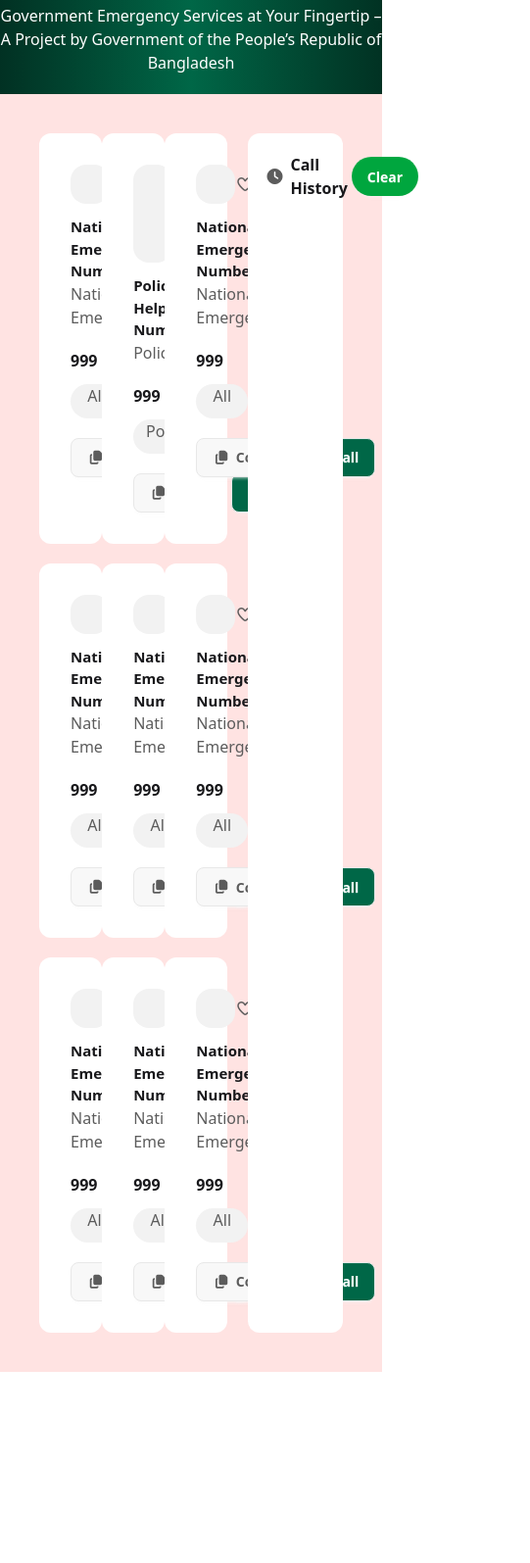
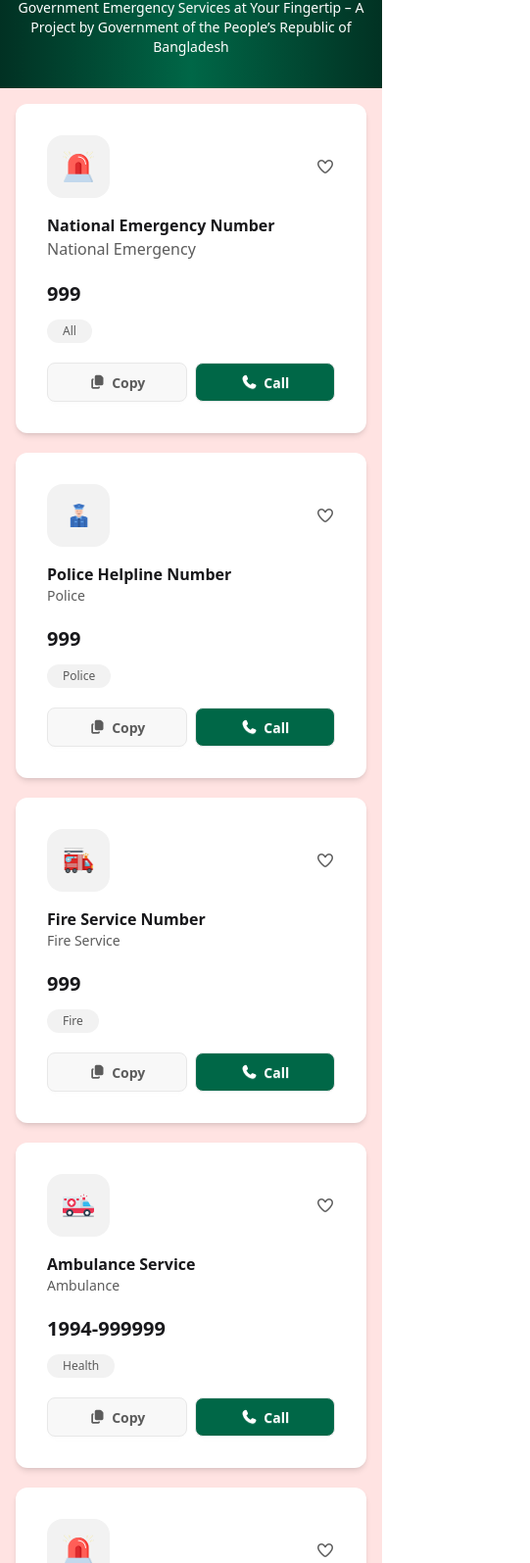
Before and after one commit to Noman6542/five-assingment-emergency-Hotline, a plain HTML site: page index.html in a window 390 px wide. Shown: the part 342-1937 px from the top of the page at 98% size, 541 px wide, since content can reach past the window. Before the commit the page ends 1742 px from the top, so only its background shows below. Drawn offline with nearby package versions, Linux system fonts and the light colour scheme.

Commit message:
added the mobile responsibe

```diff
--- a/index.html
+++ b/index.html
@@ -9,28 +9,30 @@
   <title>Document</title>
 </head>
 <body>
+
   <header>
     <nav>
-      <div class="nav-parent flex justify-between items-center py-5 px-10">
+      <div class="nav-parent flex flex-col md:flex-row justify-between items-center py-5 px-4 md:px-10">
 
-        <div class="left-parent flex items-center gap-3 ">
+        <div class="left-parent flex items-center gap-3 mb-4 md:mb-0 ">
           <div>
             <img class="w-[50px] h-[50px]" src="./assets/logo.png" alt="" srcset="">
           </div>
-          <div class="font-bold text-[#006747]">
+          <div class="font-bold text-[#006747] text-center md:text-left">
             <h1>Emergency <br> Service</h1>
           </div>
 
         </div>
 
-        <div class="right-parent flex gap-5">
-          <div class="flex items-center bg-[#41ff6b1a] w-[120px] h-[50px] p-5 justify-between rounded-[50px]">
+        <div class="right-parent flex gap-2 md:gap-5 flex-wrap justify-center">
+
+          <div class="flex items-center bg-[#41ff6b1a] p-3 rounded-[50px] w-[110px] sm:w-[120px] justify-between">
             <div class="font-bold"> <h1>0</h1></div>
             <div> <img class="w-[30px] h-[30px]" src="./assets/heart.png" alt="" srcset=""></div>
 
           </div>
 
-          <div class="flex items-center bg-[#41ff6b1a] w-[120px] h-[50px] p-5 justify-between rounded-[50px]">
+          <div class="flex items-center bg-[#41ff6b1a] p-3 rounded-[50px] w-[110px] sm:w-[120px] justify-between">
             <div class="font-bold"> <h1>100</h1></div>
             <div> <img class="w-[30px] h-[30px]" src="./assets/coin.png" alt="" srcset=""></div>
 
@@ -53,39 +55,38 @@
   </header>
   <main>
     <!-- banner  -->
-    <section class="text-center text-white bg-gradient-to-r from-[#013123] via-[#006747] to-[#013223] py-5 ">
+    <section class="text-center text-white bg-gradient-to-r from-[#013123] via-[#006747] to-[#013223] py-8 px-4 md:px-10 ">
       <img class="mx-auto w-[92px] h-[92px]" src="./assets/logo-dark.png" alt="" srcset="">
-      <h1 class="mt-3 font-bold text-[40px]">Emergency Service Directory</h1>
-      <p class="mt-3">Government Emergency Services at Your Fingertip – A Project by Government of the People’s Republic of Bangladesh</p>
+      <h1 class="mt-3 font-bold text-2xl sm:text-3xl md:text-4xl">Emergency Service Directory</h1>
+      <p class="mt-3 text-sm sm:text-base">Government Emergency Services at Your Fingertip – A Project by Government of the People’s Republic of Bangladesh</p>
     </section>
 
+    <!-- box content  -->
+     <section class="bg-[#ffe3e2] flex flex-col lg:flex-row p-4 md:p-10 gap-5">
+
+     <div class="grid-parent w-full lg:w-[75%] grid grid-cols-1 sm:grid-cols-2 lg:grid-cols-3 gap-5">
+
+      <!-- emergency number  -->
+       <div class="parents-box bg-white rounded-xl p-8 shadow-md">
 
 
-    <!-- box content  -->
-     <section class="bg-[#ffe3e2] flex justify-between">
-     <div class="grid-parent gap-5 grid grid-cols-3 w-full m-10">
-
-      <!-- emergency number  -->
-       <div class="parents-box bg-white rounded-[12px] p-8">
-
-
-        <div class="">
-        <div class="box-top-parent flex justify-between items-center">
-          <div class=" bg-[#f2f2f2] rounded-[16px] p-5"><img class="" src="./assets/emergency.png" alt="" srcset=""></div>
+        <div>
+        <div class="box-top-parent flex justify-between items-center mb-4">
+          <div class=" bg-[#f2f2f2] rounded-[16px] p-4"><img class="w-8 h-8" src="./assets/emergency.png" alt="" srcset=""></div>
           <div><i class="fa-regular fa-heart text-[#5c5c5c]"></i></div>
 
         </div>
 
          <div class="mt-3">
-           <h1 class="font-bold text-[15px]">National Emergency Number</h1>
+           <h1 class="font-bold text-base md:text-lg">National Emergency Number</h1>
           <p class="text-[#5c5c5c]">National Emergency</p>
 
 
          </div>
 
 
-         <h1 class="font-bold mt-5">999</h1>
-          <p class="bg-[#f2f2f2] rounded-[50px] w-[53px] h-[35px] text-center items-center text-[#5c5c5c] mt-3">All</p>
+         <h1 class="font-bold text-xl md:text-2xl mt-5">999</h1>
+          <p class="bg-[#f2f2f2] rounded-full w-fit px-4 py-1 text-center text-[#5c5c5c] text-xs md:text-sm mt-3 flex items-center justify-center">All</p>
       </div>
 
 
@@ -101,26 +102,26 @@
 
       <!-- Police Helpline Number  -->
 
-       <div class="parents-box bg-white rounded-[12px] p-8">
+       <div class="parents-box bg-white rounded-xl p-8 shadow-md">
 
 
-        <div class="">
-        <div class="box-top-parent flex justify-between items-center">
-          <div class=" bg-[#f2f2f2] rounded-[16px] p-5"><img class=" w-15 h-15" src="./assets/police.png" alt="" srcset=""></div>
+        <div>
+        <div class="flex justify-between items-center mb-4">
+          <div class=" bg-[#f2f2f2] rounded-[16px] p-4"><img class=" w-8 h-8" src="./assets/police.png" alt="" srcset=""></div>
           <div><i class="fa-regular fa-heart text-[#5c5c5c]"></i></div>
 
         </div>
 
          <div class="mt-3">
-           <h1 class="font-bold text-[15px]">Police Helpline Number</h1>
-          <p class="text-[#5c5c5c]">Police</p>
+           <h1 class="font-bold text-base md:text-lg">Police Helpline Number</h1>
+          <p class="text-[#5c5c5c] text-sm md:text-base">Police</p>
 
 
          </div>
 
 
-         <h1 class="font-bold mt-5">999</h1>
-          <p class="bg-[#f2f2f2] rounded-[50px] w-[70px] h-[35px] text-center items-center text-[#5c5c5c] mt-3">Police</p>
+         <h1 class="font-bold text-xl md:text-2xl mt-5">999</h1>
+          <p class="bg-[#f2f2f2] rounded-full w-fit px-4 py-1 text-center text-[#5c5c5c] text-xs md:text-sm mt-3 flex items-center justify-center">Police</p>
       </div>
 
 
@@ -133,26 +134,28 @@
       </div>
 
       </div>
-       <div class="parents-box bg-white rounded-[12px] p-8">
+
+      <!-- Fire Service Number  -->
+       <div class="parents-box bg-white rounded-xl p-8 shadow-md">
 
 
         <div class="">
-        <div class="box-top-parent flex justify-between items-center">
-          <div class=" bg-[#f2f2f2] rounded-[16px] p-5"><img class="" src="./assets/emergency.png" alt="" srcset=""></div>
+        <div class="flex justify-between items-center mb-4">
+          <div class=" bg-[#f2f2f2] rounded-[16px] p-4"><img class="w-8 h-8" src="./assets/fire-service.png" alt="" srcset=""></div>
           <div><i class="fa-regular fa-heart text-[#5c5c5c]"></i></div>
 
         </div>
 
          <div class="mt-3">
-           <h1 class="font-bold text-[15px]">National Emergency Number</h1>
-          <p class="text-[#5c5c5c]">National Emergency</p>
+           <h1 class="font-bold text-base md:text-lg">Fire Service Number</h1>
+          <p class="text-[#5c5c5c] text-sm md:text-base">Fire Service</p>
 
 
          </div>
 
 
-         <h1 class="font-bold mt-5">999</h1>
-          <p class="bg-[#f2f2f2] rounded-[50px] w-[53px] h-[35px] text-center items-center text-[#5c5c5c] mt-3">All</p>
+         <h1 class="font-bold text-xl md:text-2xl mt-5">999</h1>
+          <p class="bg-[#f2f2f2] rounded-full w-fit px-4 py-1 text-center text-[#5c5c5c] text-xs md:text-sm mt-3 flex items-center justify-center">Fire</p>
       </div>
 
 
@@ -165,26 +168,29 @@
       </div>
 
       </div>
-       <div class="parents-box bg-white rounded-[12px] p-8">
+
+      <!-- Ambulance Service  -->
+
+       <div class="parents-box bg-white rounded-xl p-8 shadow-md">
 
 
         <div class="">
-        <div class="box-top-parent flex justify-between items-center">
-          <div class=" bg-[#f2f2f2] rounded-[16px] p-5"><img class="" src="./assets/emergency.png" alt="" srcset=""></div>
+        <div class="flex justify-between items-center mb-4">
+          <div class=" bg-[#f2f2f2] rounded-[16px] p-4"><img class="w-8 h-8" src="./assets/ambulance.png" alt="" srcset=""></div>
           <div><i class="fa-regular fa-heart text-[#5c5c5c]"></i></div>
 
         </div>
 
          <div class="mt-3">
-           <h1 class="font-bold text-[15px]">National Emergency Number</h1>
-          <p class="text-[#5c5c5c]">National Emergency</p>
+           <h1 class="font-bold text-base md:text-lg">Ambulance Service</h1>
+          <p class="text-[#5c5c5c] text-sm md:text-base">Ambulance</p>
 
 
          </div>
 
 
-         <h1 class="font-bold mt-5">999</h1>
-          <p class="bg-[#f2f2f2] rounded-[50px] w-[53px] h-[35px] text-center items-center text-[#5c5c5c] mt-3">All</p>
+         <h1 class="font-bold text-xl md:text-2xl mt-5">1994-999999</h1>
+          <p class="bg-[#f2f2f2] rounded-full w-fit px-4 py-1 text-center text-[#5c5c5c] text-xs md:text-sm mt-3 flex items-center justify-center">Health</p>
       </div>
 
 
@@ -197,26 +203,31 @@
       </div>
 
       </div>
-       <div class="parents-box bg-white rounded-[12px] p-8">
+
+
+        <!-- women child  -->
+
+
+       <div class="parents-box bg-white rounded-xl p-8 shadow-md">
 
 
         <div class="">
         <div class="box-top-parent flex justify-between items-center">
-          <div class=" bg-[#f2f2f2] rounded-[16px] p-5"><img class="" src="./assets/emergency.png" alt="" srcset=""></div>
+          <div class=" bg-[#f2f2f2] rounded-[16px] p-4"><img class="w-8 h-8" src="./assets/emergency.png" alt="" srcset=""></div>
           <div><i class="fa-regular fa-heart text-[#5c5c5c]"></i></div>
 
         </div>
 
          <div class="mt-3">
-           <h1 class="font-bold text-[15px]">National Emergency Number</h1>
-          <p class="text-[#5c5c5c]">National Emergency</p>
+           <h1 class="font-bold text-base md:text-lg">Women & Child Helpline</h1>
+          <p class="text-[#5c5c5c] text-sm md:text-base">Women & Child Helpline</p>
 
 
          </div>
 
 
-         <h1 class="font-bold mt-5">999</h1>
-          <p class="bg-[#f2f2f2] rounded-[50px] w-[53px] h-[35px] text-center items-center text-[#5c5c5c] mt-3">All</p>
+         <h1 class="font-bold text-xl md:text-2xl mt-5">109</h1>
+          <p class=" bg-[#f2f2f2] rounded-full w-fit px-4 py-1 text-center text-[#5c5c5c] text-xs md:text-sm mt-3 flex items-center justify-center">Help</p>
       </div>
 
 
@@ -229,26 +240,31 @@
       </div>
 
       </div>
-       <div class="parents-box bg-white rounded-[12px] p-8">
+
+
+      <!-- Anti-Corruption Helpline  -->
+
+
+       <div class="parents-box bg-white rounded-xl p-8 shadow-md">
 
 
         <div class="">
-        <div class="box-top-parent flex justify-between items-center">
-          <div class=" bg-[#f2f2f2] rounded-[16px] p-5"><img class="" src="./assets/emergency.png" alt="" srcset=""></div>
+        <div class="flex justify-between items-center mb-4">
+          <div class=" bg-[#f2f2f2] rounded-[16px] p-4"><img class="w-8 h-8" src="./assets/emergency.png" alt="" srcset=""></div>
           <div><i class="fa-regular fa-heart text-[#5c5c5c]"></i></div>
 
         </div>
 
          <div class="mt-3">
-           <h1 class="font-bold text-[15px]">National Emergency Number</h1>
-          <p class="text-[#5c5c5c]">National Emergency</p>
+           <h1 class="font-bold text-base md:text-lg">Anti-Corruption Helpline</h1>
+          <p class="text-[#5c5c5c] text-sm md:text-base">Anti-Corruption</p>
 
 
          </div>
 
 
-         <h1 class="font-bold mt-5">999</h1>
-          <p class="bg-[#f2f2f2] rounded-[50px] w-[53px] h-[35px] text-center items-center text-[#5c5c5c] mt-3">All</p>
+         <h1 class="font-bold text-xl md:text-2xl mt-5">106</h1>
+          <p class="bg-[#f2f2f2] rounded-full w-fit px-4 py-1 text-center text-[#5c5c5c] text-xs md:text-sm mt-3 flex items-center justify-center">Govt.</p>
       </div>
 
 
@@ -261,26 +277,31 @@
       </div>
 
       </div>
-       <div class="parents-box bg-white rounded-[12px] p-8">
+
+
+      <!-- Electricity Helpline  -->
+
+
+       <div class="parents-box bg-white rounded-xl p-8 shadow-md">
 
 
         <div class="">
-        <div class="box-top-parent flex justify-between items-center">
-          <div class=" bg-[#f2f2f2] rounded-[16px] p-5"><img class="" src="./assets/emergency.png" alt="" srcset=""></div>
+        <div class="flex justify-between items-center mb-4">
+          <div class=" bg-[#f2f2f2] rounded-[16px] p-4"><img class="w-8 h-8" src="./assets/emergency.png" alt="" srcset=""></div>
           <div><i class="fa-regular fa-heart text-[#5c5c5c]"></i></div>
 
         </div>
 
          <div class="mt-3">
-           <h1 class="font-bold text-[15px]">National Emergency Number</h1>
-          <p class="text-[#5c5c5c]">National Emergency</p>
+           <h1 class="font-bold text-base md:text-lg">Electricity Helpline</h1>
+          <p class="text-[#5c5c5c] text-sm md:text-base">Electricity Outage</p>
 
 
          </div>
 
 
-         <h1 class="font-bold mt-5">999</h1>
-          <p class="bg-[#f2f2f2] rounded-[50px] w-[53px] h-[35px] text-center items-center text-[#5c5c5c] mt-3">All</p>
+         <h1 class="font-bold text-xl md:text-2xl mt-5">16216</h1>
+          <p class="bg-[#f2f2f2] rounded-full w-fit px-4 py-1 text-center text-[#5c5c5c] text-xs md:text-sm mt-3 flex items-center justify-center">Electricity</p>
       </div>
 
 
@@ -293,26 +314,30 @@
       </div>
 
       </div>
-       <div class="parents-box bg-white rounded-[12px] p-8">
+
+      <!-- Brac Helpline  -->
+
+
+       <div class="parents-box bg-white rounded-xl p-8 shadow-md">
 
 
         <div class="">
-        <div class="box-top-parent flex justify-between items-center">
-          <div class=" bg-[#f2f2f2] rounded-[16px] p-5"><img class="" src="./assets/emergency.png" alt="" srcset=""></div>
+        <div class="flex justify-between items-center mb-4">
+          <div class=" bg-[#f2f2f2] rounded-[16px] p-4"><img class="w-8 h-8" src="./assets/emergency.png" alt="" srcset=""></div>
           <div><i class="fa-regular fa-heart text-[#5c5c5c]"></i></div>
 
         </div>
 
          <div class="mt-3">
-           <h1 class="font-bold text-[15px]">National Emergency Number</h1>
-          <p class="text-[#5c5c5c]">National Emergency</p>
+           <h1 class="font-bold text-base md:text-lg">Brac Helpline</h1>
+          <p class="text-[#5c5c5c] text-sm md:text-base">Brac</p>
 
 
          </div>
 
 
-         <h1 class="font-bold mt-5">999</h1>
-          <p class="bg-[#f2f2f2] rounded-[50px] w-[53px] h-[35px] text-center items-center text-[#5c5c5c] mt-3">All</p>
+         <h1 class="font-bold text-xl md:text-2xl mt-5">16445</h1>
+          <p class="bg-[#f2f2f2] rounded-full w-fit px-4 py-1 text-center text-[#5c5c5c] text-xs md:text-sm mt-3 flex items-center justify-center">NGO</p>
       </div>
 
 
@@ -325,26 +350,31 @@
       </div>
 
       </div>
-       <div class="parents-box bg-white rounded-[12px] p-8">
+
+
+      <!-- Bangladesh Railway Helpline   -->
+
+
+       <div class="parents-box bg-white rounded-xl p-8 shadow-md">
 
 
         <div class="">
-        <div class="box-top-parent flex justify-between items-center">
-          <div class=" bg-[#f2f2f2] rounded-[16px] p-5"><img class="" src="./assets/emergency.png" alt="" srcset=""></div>
+        <div class="flex justify-between items-center mb-4">
+          <div class=" bg-[#f2f2f2] rounded-[16px] p-4"><img class="w-8 h-8" src="./assets/emergency.png" alt="" srcset=""></div>
           <div><i class="fa-regular fa-heart text-[#5c5c5c]"></i></div>
 
         </div>
 
          <div class="mt-3">
-           <h1 class="font-bold text-[15px]">National Emergency Number</h1>
-          <p class="text-[#5c5c5c]">National Emergency</p>
+           <h1 class="font-bold text-base md:text-lg">Bangladesh Railway Helpline </h1>
+          <p class="text-[#5c5c5c] text-sm md:text-base">Bangladesh Railway</p>
 
 
          </div>
 
 
-         <h1 class="font-bold mt-5">999</h1>
-          <p class="bg-[#f2f2f2] rounded-[50px] w-[53px] h-[35px] text-center items-center text-[#5c5c5c] mt-3">All</p>
+         <h1 class="font-bold text-xl md:text-2xl mt-5">163</h1>
+          <p class="bg-[#f2f2f2] rounded-full w-fit px-4 py-1 text-center text-[#5c5c5c] text-xs md:text-sm mt-3 flex items-center justify-center">Travel</p>
       </div>
 
 
@@ -362,11 +392,11 @@
      </div>
 
      <!-- slidebar  -->
-      <div class="w-[25%] bg-white my-10 mr-10  p-5 rounded-[12px]">
+      <div class="w-full lg:w-[25%] bg-white p-5 rounded-xl shadow-md">
         <div class="flex justify-between items-center">
           <div class="flex items-center gap-2">
           <i class="fa-solid fa-clock text-[#5c5c5c]"></i>
-          <h1 class="font-semibold">Call History</h1>
+          <h1 class="font-semibold text-base">Call History</h1>
         </div>
 
         <div>
@@ -374,6 +404,10 @@
         </div>
         </div>
 
+
+         <div class="mt-4 text-center text-gray-500">
+          <p>No call history yet.</p>
+        </div>
 
 
       </div>
```
